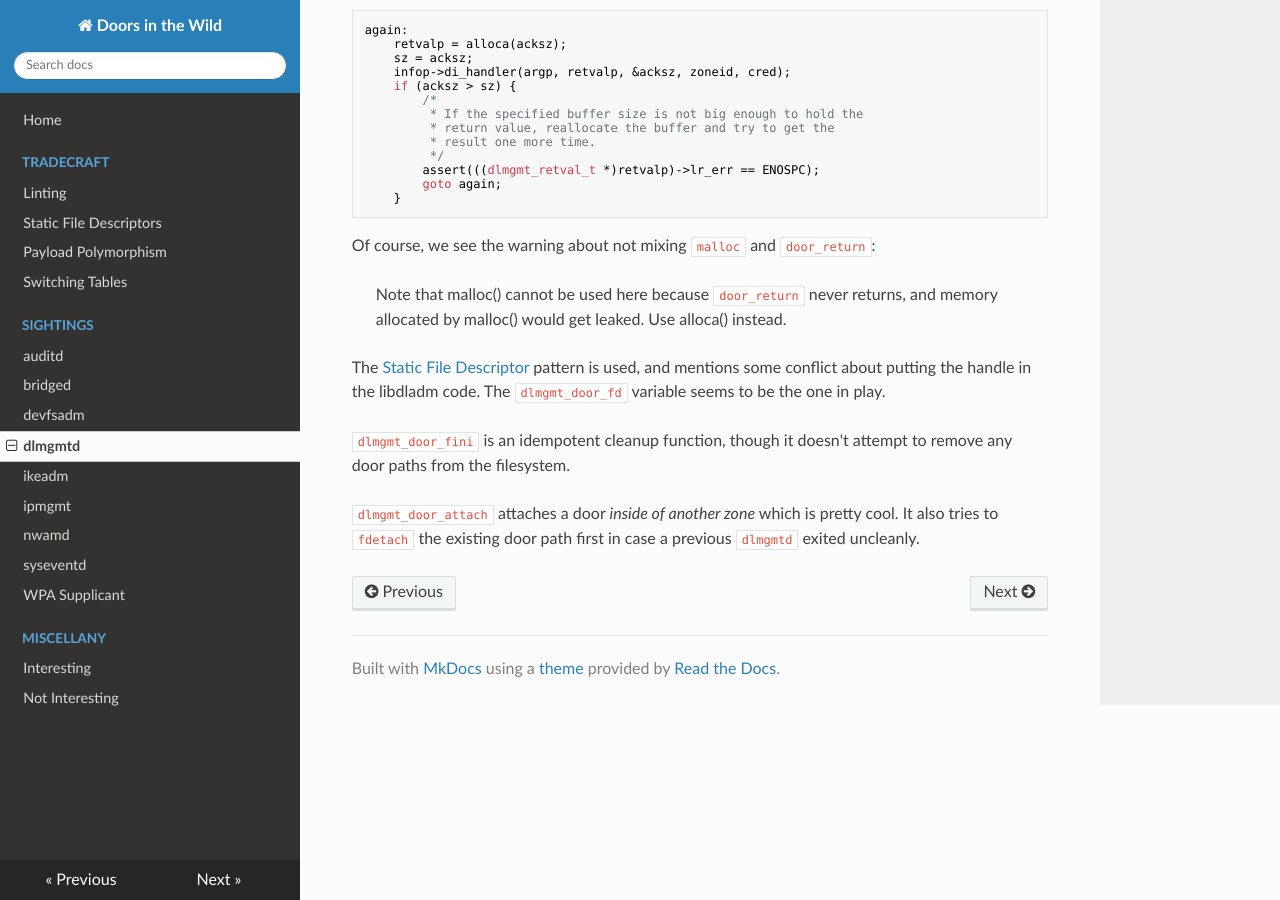
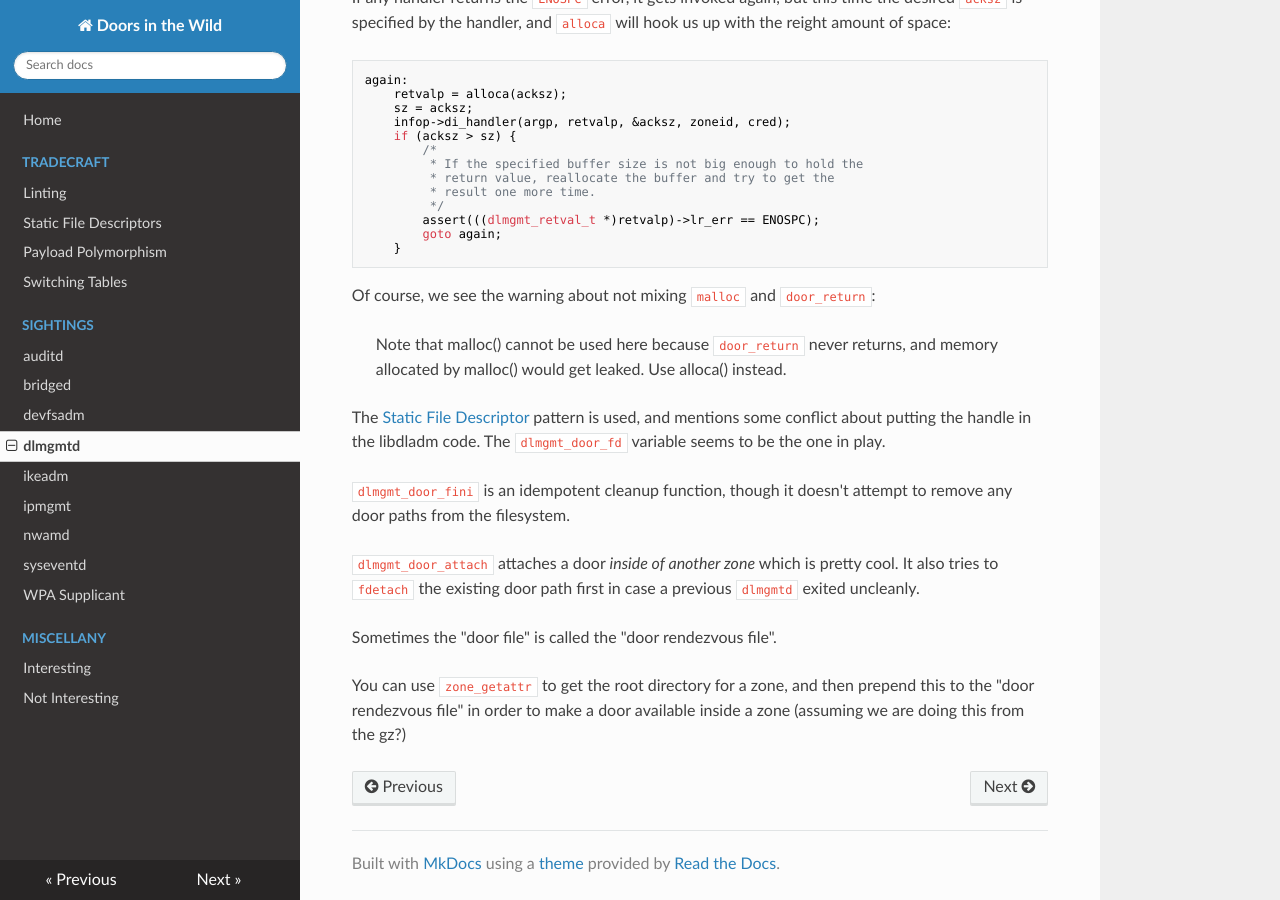
Before and after one commit to robertdfrench/doors-in-the-wild, an MkDocs documentation site: the page built from docs/dlmgmtd.md, in a window 1280 px wide and 900 px high, scrolled down 1831 px. Built offline with MkDocs 1.6.1, drawn with Linux system fonts in a browser that asks for light colours; nearby versions of some CDN libraries; some of the changed text lies outside the part shown.

Commit message:
Finish dlmgmtd

```diff
--- a/docs/dlmgmtd.md
+++ b/docs/dlmgmtd.md
@@ -114,16 +118,24 @@ Of course, we see the warning about not mixing `malloc` and
 `door_return`:
 
 > Note that malloc() cannot be used here because `door_return`
-> never returns, and memory allocated by malloc() would get leaked.
-> Use alloca() instead.
+> never returns, and memory allocated by malloc() would get
+> leaked.  Use alloca() instead.
 
-The [Static File Descriptor](static_file_descriptor.md) pattern is used,
-and mentions some conflict about putting the handle in the
-libdladm code. The `dlmgmt_door_fd` variable seems to be the one in play.
+The [Static File Descriptor](static_file_descriptor.md) pattern
+is used, and mentions some conflict about putting the handle in
+the libdladm code. The `dlmgmt_door_fd` variable seems to be the
+one in play.
 
-`dlmgmt_door_fini` is an idempotent cleanup function, though it doesn't attempt
-to remove any door paths from the filesystem.
+`dlmgmt_door_fini` is an idempotent cleanup function, though it
+doesn't attempt to remove any door paths from the filesystem.
 
-`dlmgmt_door_attach` attaches a door *inside of another zone* which is pretty
-cool. It also tries to `fdetach` the existing door path first in case a previous
-`dlmgmtd` exited uncleanly.
+`dlmgmt_door_attach` attaches a door *inside of another zone*
+which is pretty cool. It also tries to `fdetach` the existing
+door path first in case a previous `dlmgmtd` exited uncleanly.
+
+Sometimes the "door file" is called the "door rendezvous file".
+
+You can use `zone_getattr` to get the root directory for a zone,
+and then prepend this to the "door rendezvous file" in order to
+make a door available inside a zone (assuming we are doing this
+from the gz?)
```
Also changed, not shown: other parts of docs/dlmgmtd.md (+11 -7 lines).
